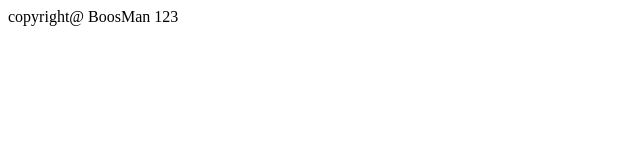
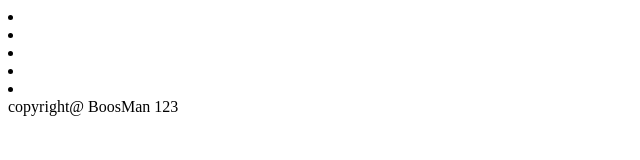
Before and after one commit to djibba22/colab_test, a plain HTML site: page index.html in a window 1280 px wide. Shown: the whole page, without its empty margins (0-640 px from the left). Drawn offline with Linux system fonts and the light colour scheme.

Commit message:
make a massive commit

```diff
--- a/index.html
+++ b/index.html
@@ -7,6 +7,15 @@
     <title>Document</title>
 </head>
 <body>
+    <header>
+        <nav class="main">
+            <li></li>
+            <li></li>
+            <li></li>
+            <li></li>
+            <li></li>
+        </nav>
+    </header>
     <footer>
         copyright@ BoosMan 123
     </footer>
```
